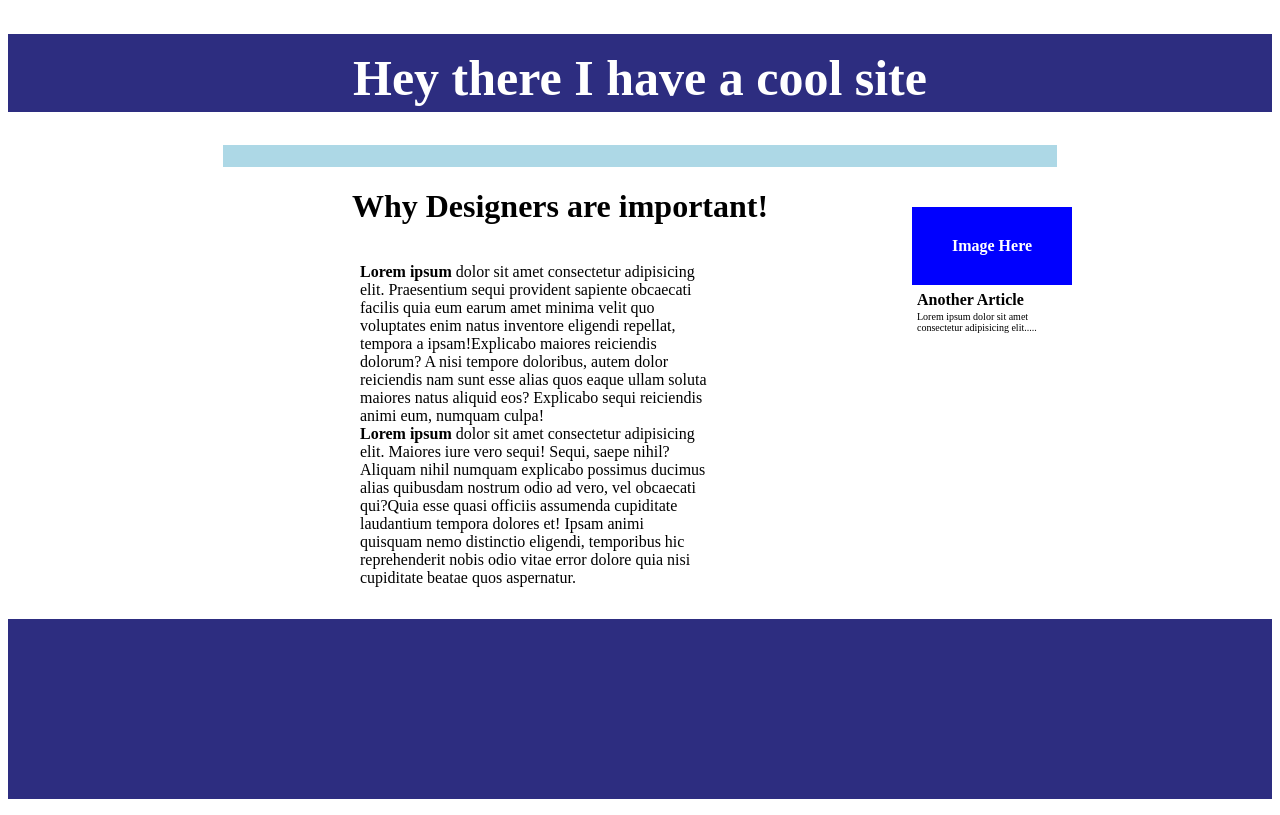
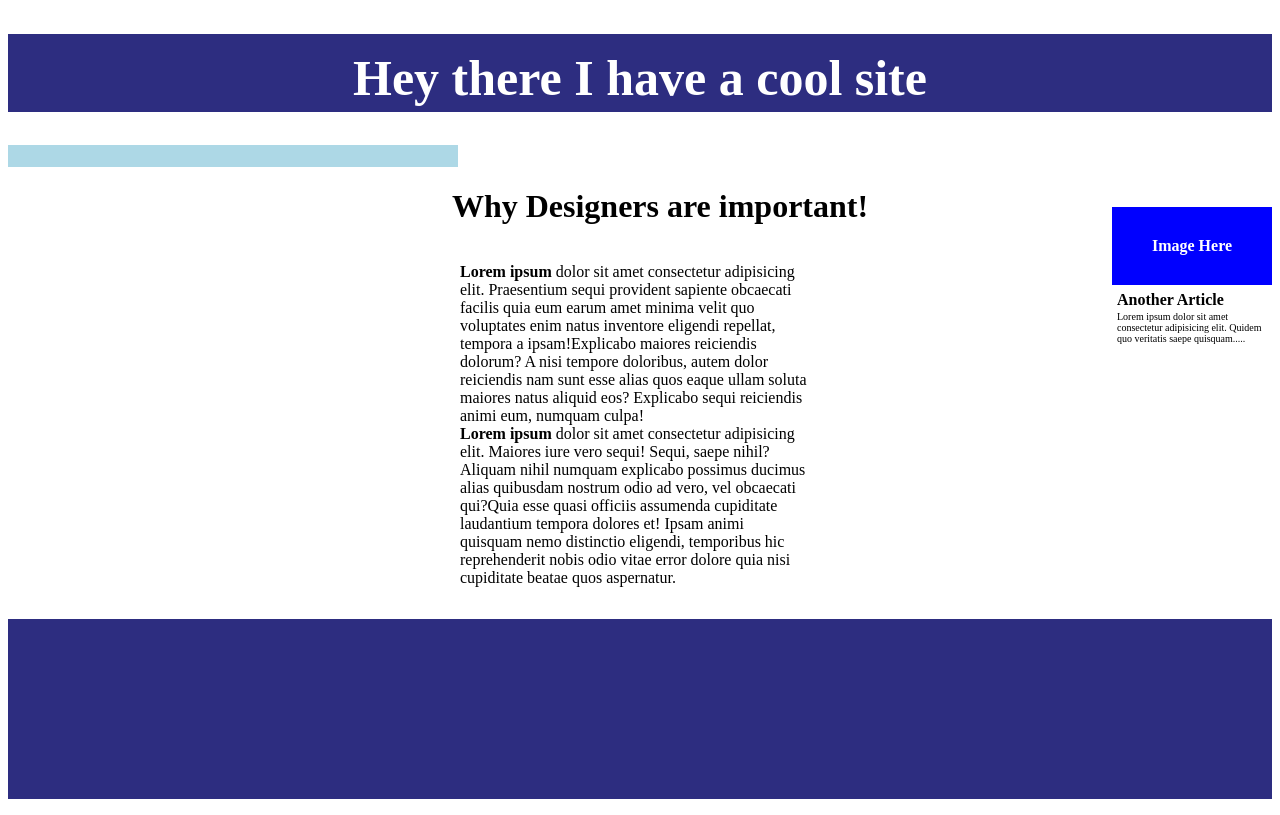
Before and after one commit to ZacharyTyler/CoolSite, a plain HTML site: page index.html in a window 1280 px wide. Drawn offline with Linux system fonts and the light colour scheme.

Commit message:
adjusting margins

```diff
--- a/index.html
+++ b/index.html
@@ -16,7 +16,8 @@
     <h4 class="image-text">Image Here</h4>
     <div class="article-text">
       <h4>Another Article</h4>
-      <p class="article-descript">Lorem ipsum dolor sit amet consectetur adipisicing elit.....</p>
+      <p class="article-descript">Lorem ipsum dolor sit amet consectetur adipisicing elit. Quidem quo veritatis saepe
+        quisquam.....</p>
     </div>
   </div>
   <h1 class="designers">Why Designers are important!</h1>
--- a/style.css
+++ b/style.css
@@ -4,8 +4,6 @@
 .image {
   text-align: right;
   width: 160px;
-
-  margin-right: 200px;
   text-align: initial;
   float: right;
 }
@@ -26,8 +24,8 @@ text-align: initial;
 }
 .break-bar {
   background-color: lightblue;
-  margin-left: 215px;
-  margin-right: 215px;
+  width: 450px;
+  position: relative;
 }
 .bottom {
   background-color: rgb(45, 45, 128);
@@ -48,4 +46,6 @@ text-align: initial;
 .article-descript {
   margin-top: -20px;
   font-size: 10px;
+  text-overflow: ellipsis;
+  white-space: normal;
 }
```
